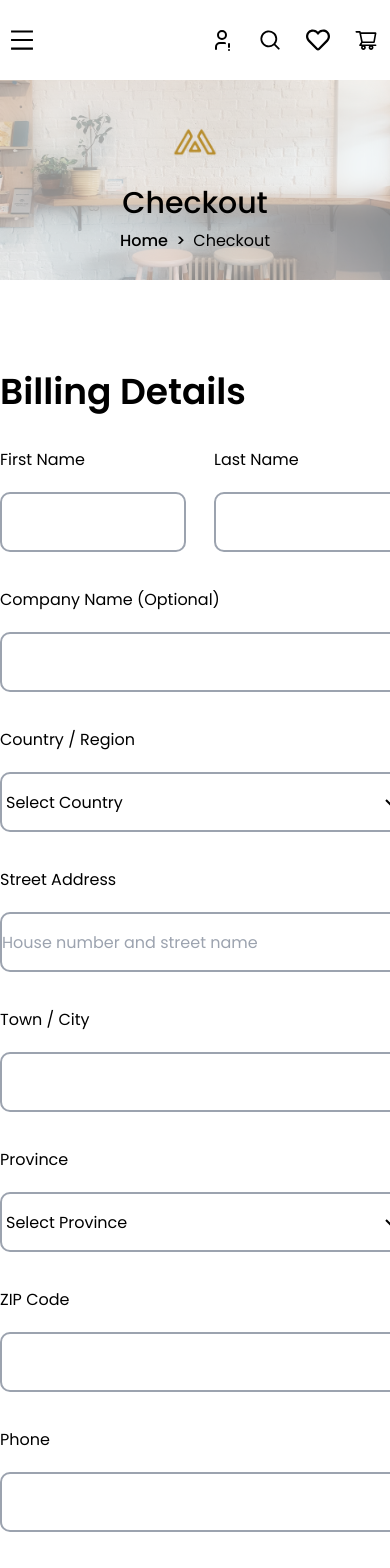
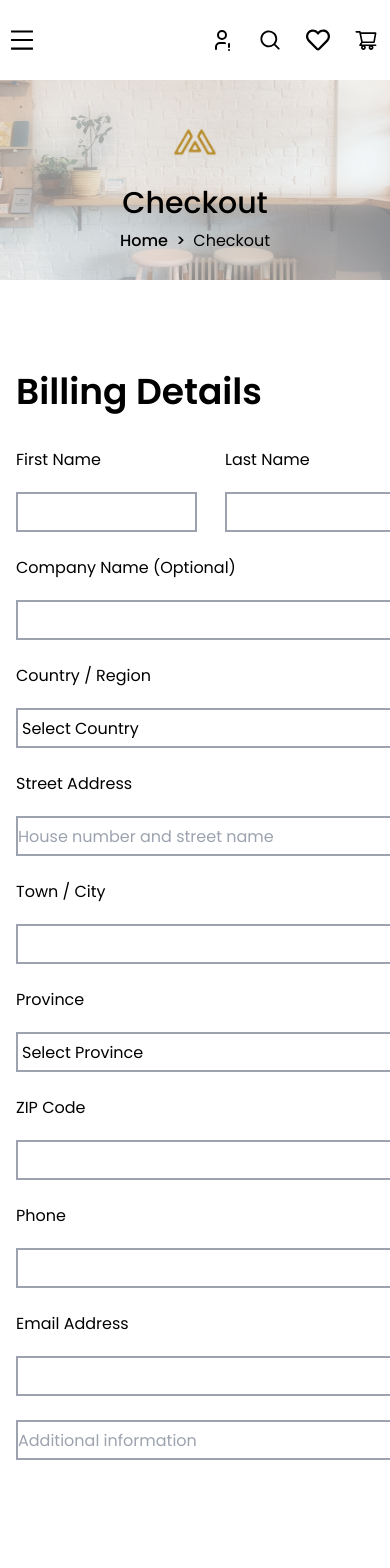
Before and after one commit to uneezaismail/ecommerce-hackathon, a Next.js app: page /checkout in a window 390 px wide. Shown: the top 1568 px of the page. Built offline with nearby package versions, Linux system fonts and the light colour scheme.

Commit message:
update input

```diff
--- a/src/components/Billing.tsx
+++ b/src/components/Billing.tsx
@@ -3,25 +3,25 @@ import React from 'react'
 const Billing = () => {
   return (
 
-    <div className='w-[400px] mx-auto lg:w-[508px] h-fit xl:w-[608px] py-9 lg:pb-14 lg:px-16 space-y-9'>
+    <div className='w-full mx-4 sm:w-[300px] sm:mx-auto lg:w-[508px] h-fit xl:w-[608px] py-9 lg:pb-14 lg:px-16 space-y-9'>
   <div>
     <h2 className='text-4xl font-semibold'>Billing Details</h2>
   </div>
-  <form className="space-y-9 md:w-[470px]">
+  <form className="space-y-6 md:space-y-9 md:w-[470px]">
     {/* First Name and Last Name */}
     <div className="flex items-center gap-x-7">
       <div className="space-y-5">
         <label className="block text-black">First Name</label>
         <input
           type="text"
-          className="w-full border-2 border-gray-400 rounded-[10px] h-[60px] md:h-[75px] focus:outline-none focus:ring-0"
+          className="w-full border-2 border-gray-400 rounded-sm md:rounded-[10px] h-[40px] md:h-[75px] focus:outline-none focus:ring-0"
         />
       </div>
       <div className="space-y-5">
         <label className="block text-black">Last Name</label>
         <input
           type="text"
-          className="w-full border-2 border-gray-400 rounded-[10px] h-[60px] md:h-[75px] focus:outline-none focus:ring-0"
+          className="w-full border-2 border-gray-400 rounded-sm md:rounded-[10px] h-[40px] md:h-[75px] focus:outline-none focus:ring-0"
         />
       </div>
     </div>
@@ -31,7 +31,7 @@ const Billing = () => {
       <label className="block text-black">Company Name (Optional)</label>
       <input
         type="text"
-        className="w-full border-2 border-gray-400 rounded-[10px] h-[60px] md:h-[75px] focus:outline-none focus:ring-0"
+        className="w-full border-2 border-gray-400 rounded-sm md:rounded-[10px] h-[40px] md:h-[75px] focus:outline-none focus:ring-0"
       />
     </div>
 
@@ -39,7 +39,7 @@ const Billing = () => {
     <div className="space-y-5">
       <label className="block text-black">Country / Region</label>
       <select
-        className="w-full border-2 border-gray-400 rounded-[10px] h-[60px] md:h-[75px] focus:outline-none focus:ring-0 bg-white"
+        className="w-full border-2 border-gray-400 rounded-sm md:rounded-[10px] h-[40px] md:h-[75px] focus:outline-none focus:ring-0 bg-white"
       >
         <option value="">
           Select Country
@@ -55,7 +55,7 @@ const Billing = () => {
       <label className="block text-black">Street Address</label>
       <input
         type="text"
-        className="w-full border-2 border-gray-400 rounded-[10px] h-[60px] md:h-[75px] focus:outline-none focus:ring-0"
+        className="w-full border-2 border-gray-400 rounded-sm md:rounded-[10px] h-[40px] md:h-[75px] focus:outline-none focus:ring-0"
         placeholder="House number and street name"
       />
     </div>
@@ -65,7 +65,7 @@ const Billing = () => {
       <label className="block text-black">Town / City</label>
       <input
         type="text"
-        className="w-full border-2 border-gray-400 rounded-[10px] h-[60px] md:h-[75px] focus:outline-none focus:ring-0"
+        className="w-full border-2 border-gray-400 rounded-sm md:rounded-[10px] h-[40px] md:h-[75px] focus:outline-none focus:ring-0"
       />
     </div>
 
@@ -73,7 +73,7 @@ const Billing = () => {
     <div className="space-y-5">
       <label className="block text-black">Province</label>
       <select
-        className="w-full border-2 border-gray-400 rounded-[10px] h-[60px] md:h-[75px] focus:outline-none focus:ring-0 bg-white"
+        className="w-full border-2 border-gray-400 rounded-sm md:rounded-[10px] h-[40px] md:h-[75px] focus:outline-none focus:ring-0 bg-white"
       >
         <option value="">
           Select Province
@@ -88,7 +88,7 @@ const Billing = () => {
       <label className="block text-black">ZIP Code</label>
       <input
         type="text"
-        className="w-full border-2 border-gray-400 rounded-[10px] h-[60px] md:h-[75px] focus:outline-none focus:ring-0"
+        className="w-full border-2 border-gray-400 rounded-sm md:rounded-[10px] h-[40px] md:h-[75px] focus:outline-none focus:ring-0"
       />
     </div>
 
@@ -97,7 +97,7 @@ const Billing = () => {
       <label className="block text-black">Phone</label>
       <input
         type="text"
-        className="w-full border-2 border-gray-400 rounded-[10px] h-[60px] md:h-[75px] focus:outline-none focus:ring-0"
+        className="w-full border-2 border-gray-400 rounded-sm md:rounded-[10px] h-[40px] md:h-[75px] focus:outline-none focus:ring-0"
       />
     </div>
 
@@ -106,14 +106,14 @@ const Billing = () => {
       <label className="block text-black">Email Address</label>
       <input
         type="email"
-        className="w-full border-2 border-gray-400 rounded-[10px] h-[60px] md:h-[75px] focus:outline-none focus:ring-0"
+        className="w-full border-2 border-gray-400 rounded-sm md:rounded-[10px] h-[40px] md:h-[75px] focus:outline-none focus:ring-0"
       />
     </div>
 
     {/* Additional Information */}
     <input
       type="text"
-      className="w-full border-2 border-gray-400 rounded-[10px] h-[60px] md:h-[75px] focus:outline-none focus:ring-0"
+      className="w-full border-2 border-gray-400 rounded-sm md:rounded-[10px] h-[40px] md:h-[75px] focus:outline-none focus:ring-0"
       placeholder="Additional information"
     />
   </form>
--- a/src/components/Subtotal.tsx
+++ b/src/components/Subtotal.tsx
@@ -3,7 +3,7 @@ import React from 'react'
 const Subtotal = () => {
   return (
 
-    <div className='w-[400px] mx-auto lg:w-[508px] h-fit xl:w-[608px] py-9 lg:pb-14 lg:py-20 lg:px-9 space-y-9'>
+    <div className='w-full mx:2 md:mx-0 sm:w-[400px] mx-auto lg:w-[508px] h-fit xl:w-[608px] py-9 lg:pb-14 lg:py-20 lg:px-9 space-y-9'>
         <div className='xl:w-[533px] space-y-9'>
             <div className='flex flex-col gap-y-5'>
                 <div className='flex items-center justify-between'><span className='text-2xl font-medium'>Product</span><span className='text-2xl font-medium'>Subtotal</span></div>
```
